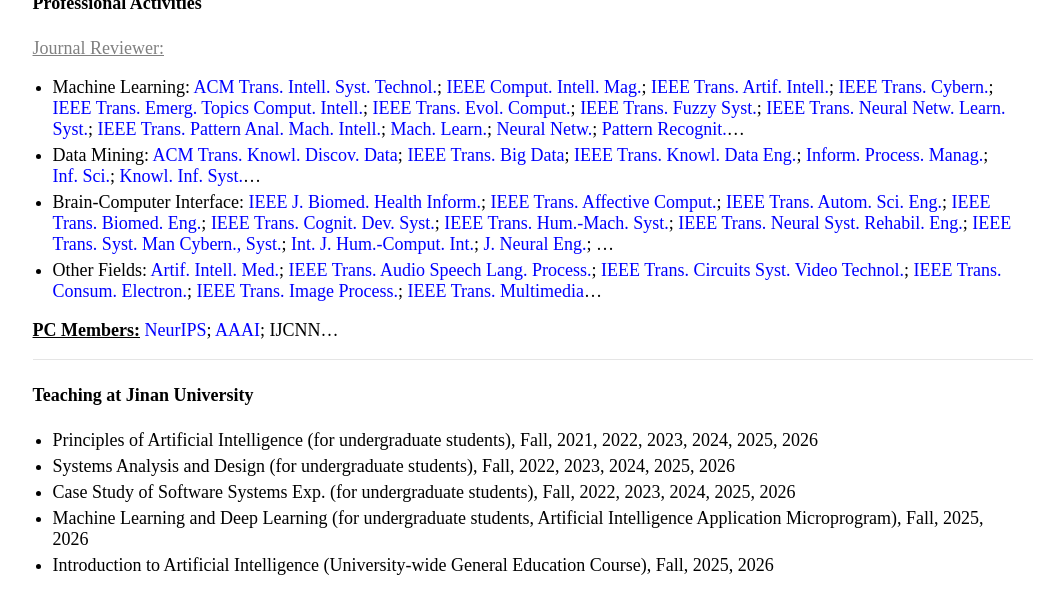
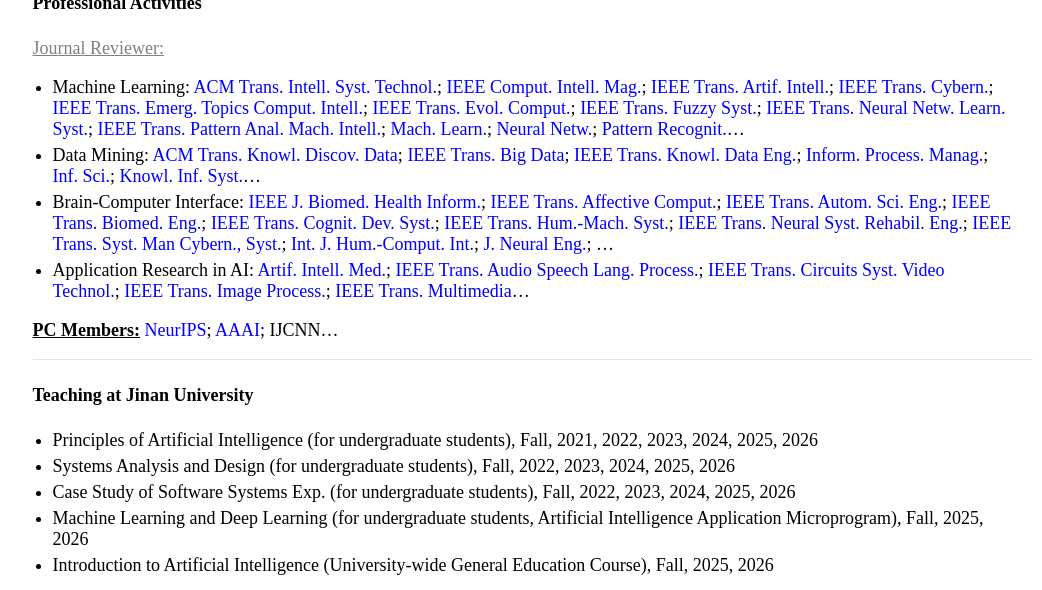
Before and after one commit to jiazhang-ml/jiazhang-ml.github.io, a Jekyll site: the page built from index.md, in a window 1280 px wide and 900 px high, scrolled down 2065 px, cut to the strip 0-590 px from the top of the window. Shown: the whole strip, without its empty margins (107-1149 px from the left). Built offline with Jekyll 4.4.1, drawn with Linux system fonts in a browser that asks for light colours.

Commit message:
Update index.md

```diff
--- a/index.md
+++ b/index.md
@@ -67,7 +67,7 @@ Research Interests: My research interests include *machine learning* and *data m
 * Machine Learning: [ACM Trans. Intell. Syst. Technol.](https://mc.manuscriptcentral.com/tist); [IEEE Comput. Intell. Mag.](https://mc.manuscriptcentral.com/cim-ieee); [IEEE Trans. Artif. Intell.](https://mc.manuscriptcentral.com/tai-ieee); [IEEE Trans. Cybern.](https://mc.manuscriptcentral.com/cyb-ieee); [IEEE Trans. Emerg. Topics Comput. Intell.](https://mc.manuscriptcentral.com/tetci-ieee); [IEEE Trans. Evol. Comput.](https://mc.manuscriptcentral.com/tevc-ieee); [IEEE Trans. Fuzzy Syst.](https://mc.manuscriptcentral.com/tfs-ieee); [IEEE Trans. Neural Netw. Learn. Syst.](https://mc.manuscriptcentral.com/tnnls); [IEEE Trans. Pattern Anal. Mach. Intell.](https://mc.manuscriptcentral.com/tpami-cs); [Mach. Learn.](https://link.springer.com/journal/10994); [Neural Netw.](https://www.editorialmanager.com/neunet/default.aspx); [Pattern Recognit.](https://www.sciencedirect.com/journal/pattern-recognition)...
 * Data Mining: [ACM Trans. Knowl. Discov. Data](https://mc.manuscriptcentral.com/tkdd); [IEEE Trans. Big Data](https://mc.manuscriptcentral.com/tbd-cs); [IEEE Trans. Knowl. Data Eng.](https://mc.manuscriptcentral.com/tkde-cs); [Inform. Process. Manag.](https://www.editorialmanager.com/ipm/default.aspx); [Inf. Sci.](https://www.sciencedirect.com/journal/information-sciences); [Knowl. Inf. Syst.](https://www.springer.com/journal/10115)...
 * Brain-Computer Interface: [IEEE J. Biomed. Health Inform.](https://mc.manuscriptcentral.com/jbhi-embs); [IEEE Trans. Affective Comput.](https://mc.manuscriptcentral.com/taffc-cs); [IEEE Trans. Autom. Sci. Eng.](https://mc.manuscriptcentral.com/t-ase); [IEEE Trans. Biomed. Eng.](https://mc.manuscriptcentral.com/tbme-embs); [IEEE Trans. Cognit. Dev. Syst.](https://mc.manuscriptcentral.com/tcds-ieee); [IEEE Trans. Hum.-Mach. Syst.](https://mc.manuscriptcentral.com/thms); [IEEE Trans. Neural Syst. Rehabil. Eng.](https://mc.manuscriptcentral.com/tnsre-embs); [IEEE Trans. Syst. Man Cybern., Syst.](https://mc.manuscriptcentral.com/systems); [Int. J. Hum.-Comput. Int.](https://mc.manuscriptcentral.com/hihc); [J. Neural Eng.](https://mc04.manuscriptcentral.com/jne-iop); ...
-* Other Fields: [Artif. Intell. Med.](https://www.editorialmanager.com/aiim/Default.aspx); [IEEE Trans. Audio Speech Lang. Process.](https://mc.manuscriptcentral.com/tasl-ieee); [IEEE Trans. Circuits Syst. Video Technol.](https://mc.manuscriptcentral.com/tcsvt); [IEEE Trans. Consum. Electron.](https://mc.manuscriptcentral.com/tce-ieee); [IEEE Trans. Image Process.](https://mc.manuscriptcentral.com/tip-ieee); [IEEE Trans. Multimedia](https://mc.manuscriptcentral.com/tmm-ieee)...
+* Application Research in AI: [Artif. Intell. Med.](https://www.editorialmanager.com/aiim/Default.aspx); [IEEE Trans. Audio Speech Lang. Process.](https://mc.manuscriptcentral.com/tasl-ieee); [IEEE Trans. Circuits Syst. Video Technol.](https://mc.manuscriptcentral.com/tcsvt); [IEEE Trans. Image Process.](https://mc.manuscriptcentral.com/tip-ieee); [IEEE Trans. Multimedia](https://mc.manuscriptcentral.com/tmm-ieee)...
 
 **<u>PC Members:</u>** [NeurIPS](https://openreview.net/login?redirect=/group?id%3DNeurIPS.cc%252F2026%252FConference%252FReviewers); [AAAI](https://openreview.net/login?redirect=/group?id%3DAAAI.org%252F2027%252FConference%252FProgram_Committee); IJCNN...
 
```
